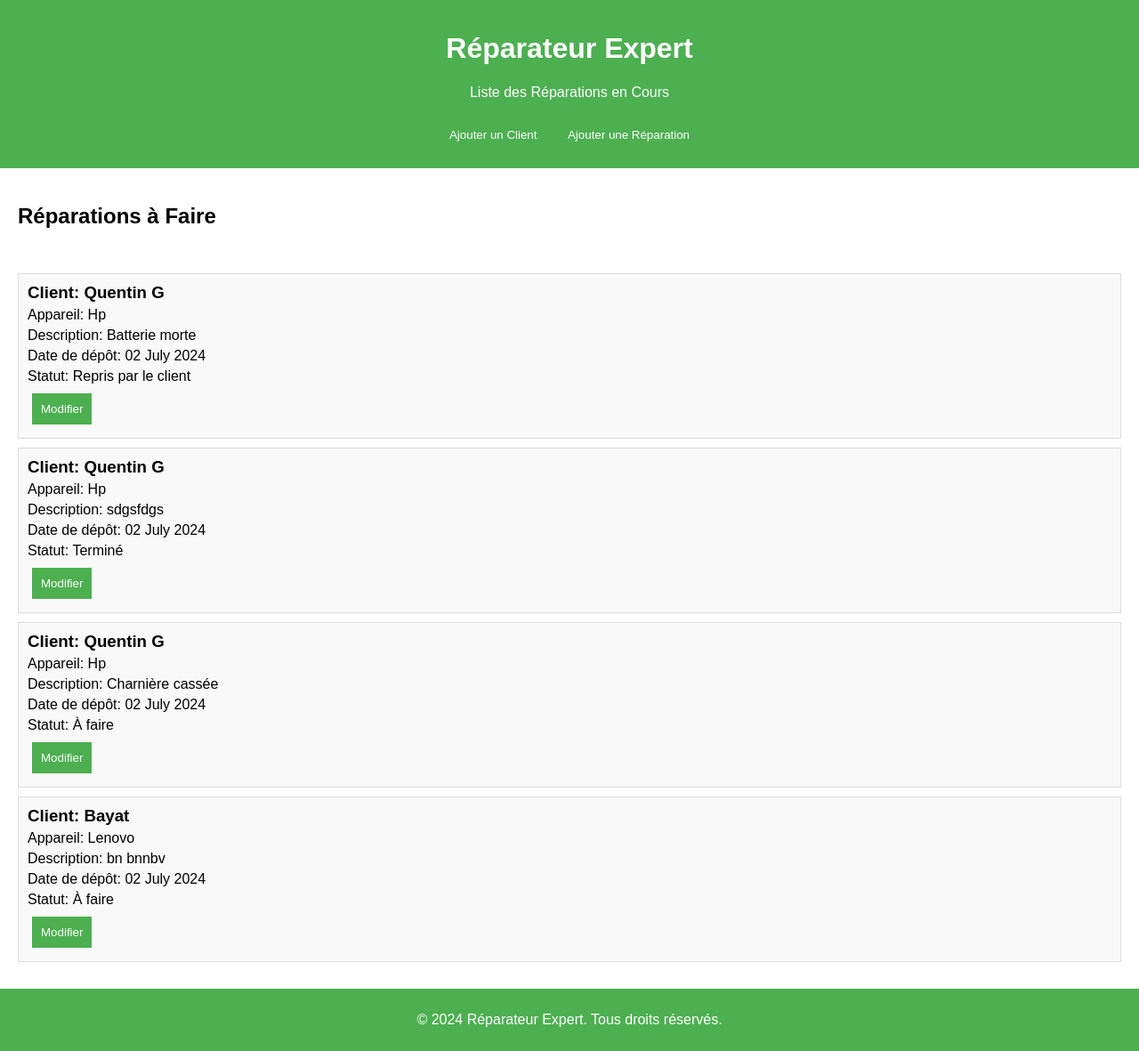
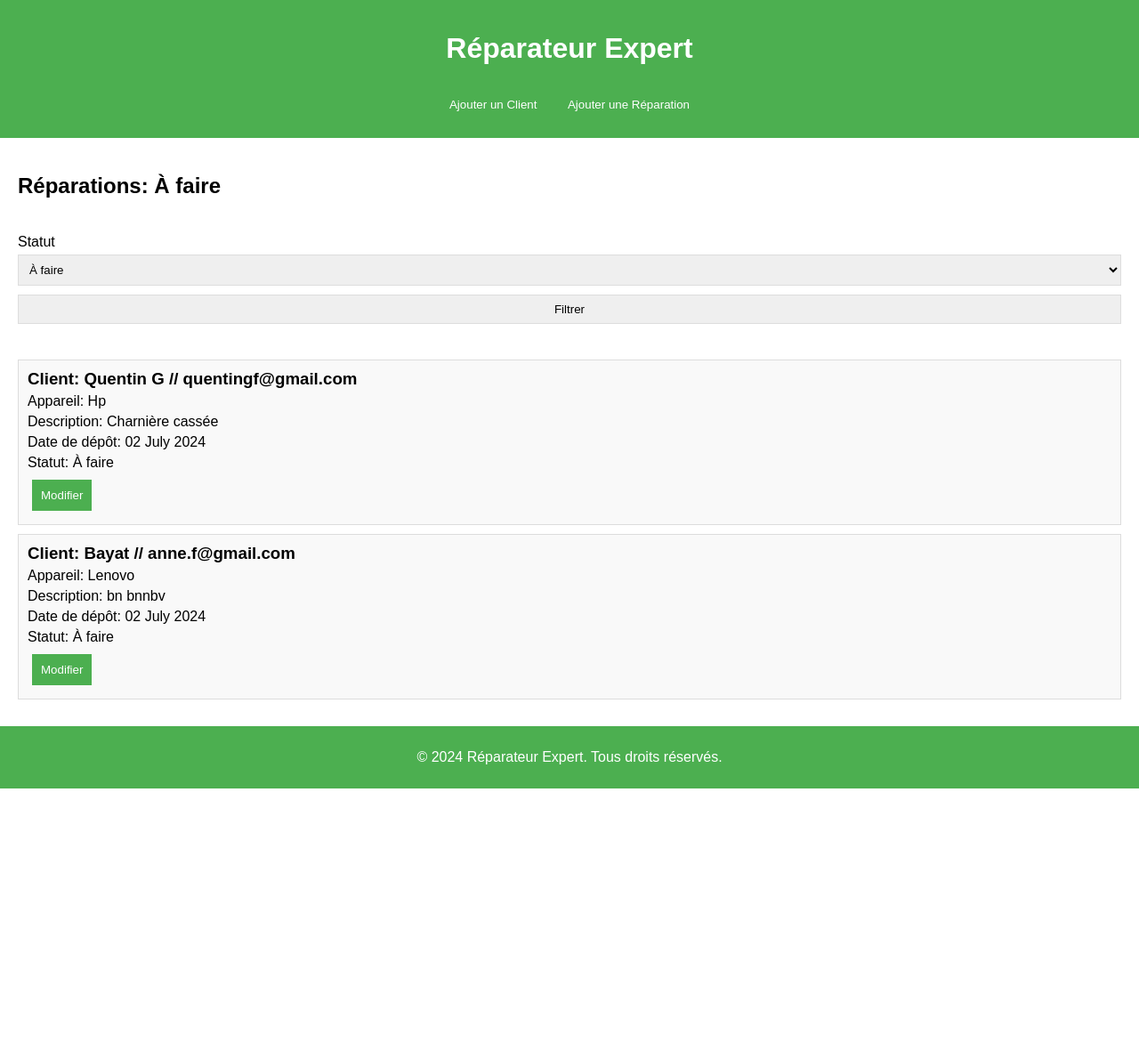
Before and after one commit to Quentin-Gehri/flaskProjectDiplome, a Flask app: page / in a window 1280 px wide. Shown: the whole page at 89% size. After the commit the page ends 886 px from the top, so only its background shows below. Run offline with Flask 3, Linux system fonts and the light colour scheme.

Commit message:
Ajout d'un email a la table client, ajout d'un formulaire pour filtrer les réparations par statuts, correction des messages d'erreur dans les formulaires, ajout du formulaire dans la vue.

```diff
--- a/app.py
+++ b/app.py
@@ -1,6 +1,6 @@
 from flask import Flask, render_template, request, redirect, url_for, flash, session
 from flask_wtf import CSRFProtect
-from form import ReparationForm, ClientForm, ReparationFormUpdate
+from form import ReparationForm, ClientForm, ReparationFormUpdate, FiltreReparationForm
 from model import db, Client, Reparation
 from datetime import timedelta
 
@@ -23,8 +23,22 @@ def make_session_permanent():
 
 @app.route('/')
 def index():
+    statut = session.pop('statut', 'À faire')
     return render_template('index.html', client_form=ClientForm(), reparation_form=ReparationForm(),
-                           reparations=Reparation.fetch_reparations(), reparation_form_update=ReparationFormUpdate())
+                           reparations=Reparation.fetch_reparations(statut=statut), filtre_form=FiltreReparationForm(),
+                           reparation_form_update=ReparationFormUpdate(), statut=statut)
+
+
+@app.route('/filtrer', methods=['POST'])
+def filtrer():
+    form = FiltreReparationForm()
+    if form.validate_on_submit():
+        session['statut'] = form.statuts.data
+    else:
+        for field, errors in form.errors.items():
+            for error in errors:
+                flash(error)
+    return redirect(url_for('index'))
 
 
 @app.route('/ajouter_client', methods=['POST'])
@@ -32,15 +46,16 @@ def ajouter_client():
     form = ClientForm()
     if form.validate_on_submit():
         client_nom = form.client_nom.data
-        if not client_nom:
-            flash('Le nom du client ne peut pas être vide', 'error')
-            return redirect(url_for('index'))
-        if Client.create_client(client_nom):
+        client_email = form.client_email.data
+        if Client.create_client(client_nom, client_email):
             flash('Client ajouté avec succès', 'success')
         else:
-            flash('Client existe déjà', 'error')
+            flash('Ce client existe déjà', 'error')
+        session['statut'] = form.statut_filtre.data
     else:
-        flash('Échec de validation du formulaire', 'error')
+        for field, errors in form.errors.items():
+            for error in errors:
+                flash(error)
     return redirect(url_for('index'))
 
 
@@ -49,18 +64,15 @@ def ajouter_reparation():
     form = ReparationForm()
     if form.validate_on_submit():
         client_id = form.clients.data
-        if not client_id:
-            flash('Le nom du client ne peut pas être vide', 'error')
-            return redirect(url_for('index'))
         appareil = form.appareil.data
         description = form.description.data
-        if not appareil or not description:
-            flash('L\'appareil et la description ne peuvent pas être vides', 'error')
-            return redirect(url_for('index'))
         Reparation.create_reparation(client_id, appareil, description)
         flash('Réparation ajoutée avec succès', 'success')
+        session['statut'] = form.statut_filtre.data
     else:
-        flash('Échec de validation du formulaire', 'error')
+        for field, errors in form.errors.items():
+            for error in errors:
+                flash(error)
     return redirect(url_for('index'))
 
 
@@ -73,12 +85,15 @@ def update_repair(reparation_id):
         statut = form.statut.data
         if Reparation.update_reparation(reparation_id, appareil, description, statut) is not None:
             flash('Réparation mise à jour avec succès', 'success')
-            return redirect(url_for('index'))
         else:
             flash('Échec de mise à jour de la réparation', 'error')
+        session['statut'] = form.statut_filtre.data
     else:
-        flash('Échec de validation du formulaire', 'error')
+        for field, errors in form.errors.items():
+            for error in errors:
+                flash(error)
     return redirect(url_for('index'))
+
 
 if __name__ == '__main__':
     db.create_all()
--- a/form.py
+++ b/form.py
@@ -1,37 +1,77 @@
 from flask_wtf import FlaskForm
-from wtforms import StringField, TextAreaField, SubmitField, SelectField
-from wtforms.validators import InputRequired, Length
+from wtforms import StringField, TextAreaField, SubmitField, SelectField, HiddenField
+from wtforms.validators import InputRequired, Email, ValidationError
 from model import Client
+
+CHOIX_STATUT = [
+    ('À faire', 'À faire'),
+    ('En cours', 'En cours'),
+    ('Terminé', 'Terminé'),
+    ('Repris par le client', 'Repris par le client')
+]
+
+
+def validate_statut(form, field):
+    if field.data not in [choice[0] for choice in CHOIX_STATUT]:
+        raise ValidationError('Statut invalide')
 
 
 class ClientForm(FlaskForm):
-    client_nom = StringField('Nom du Client', validators=[InputRequired(), Length(min=1, max=100)],
-                             render_kw={"placeholder": "Nom du Client"})
+    client_nom = StringField('Nom',
+                             validators=[
+                                 InputRequired(message="Le nom est obligatoire")
+                             ],
+                             render_kw={"placeholder": "Nom"})
+    client_email = StringField('Email',
+                               validators=[
+                                   InputRequired(message="Le mail est obligatoire"),
+                                   Email(message="Le mail est invalide")
+                               ],
+                               render_kw={"placeholder": "Email"})
+    statut_filtre = HiddenField(validators=[
+                                 InputRequired(message="Le statut est obligatoire."), validate_statut
+                             ],)
     submit = SubmitField("Ajouter")
 
 
 class ReparationForm(FlaskForm):
-    clients = SelectField('Client', validators=[InputRequired()], coerce=int)
-    appareil = StringField('Appareil', validators=[InputRequired(), Length(min=1, max=100)],
+    clients = SelectField('Client',
+                          validators=[InputRequired(message="Le client est obligatoire.")],
+                          coerce=int)
+    appareil = StringField('Appareil',
+                           validators=[
+                               InputRequired(message="L'appareil est obligatoire.")
+                           ],
                            render_kw={"placeholder": "Appareil"})
-    description = TextAreaField('Description', validators=[InputRequired(), Length(min=1, max=200)],
+    description = TextAreaField('Description',
+                                validators=[
+                                    InputRequired(message="La description est obligatoire.")
+                                ],
                                 render_kw={"placeholder": "Description"})
+    statut_filtre = HiddenField(validators=[
+                                 InputRequired(message="Le statut est obligatoire."), validate_statut
+                             ],)
     submit = SubmitField("Ajouter")
 
     def __init__(self, *args, **kwargs):
         super(ReparationForm, self).__init__(*args, **kwargs)
-        self.clients.choices = [(client.id, client.client_nom) for client in Client.query.all()]
+        self.clients.choices = [(client.id, client.client_email) for client in Client.query.all()]
 
 
 class ReparationFormUpdate(FlaskForm):
-    appareil = StringField('Appareil', validators=[InputRequired(), Length(min=1, max=100)],
+    appareil = StringField('Appareil', validators=[InputRequired(message="L'appareil est obligatoire.")],
                            render_kw={"placeholder": "Appareil"})
-    description = TextAreaField('Description', validators=[Length(max=200)],
+    description = TextAreaField('Description', validators=[InputRequired(message="La description est obligatoire.")],
                                 render_kw={"placeholder": "Description"})
-    statut = SelectField('Statut', choices=[
-        ('A faire', 'À faire'),
-        ('En cours', 'En cours'),
-        ('Terminé', 'Terminé'),
-        ('Repris par le client', 'Repris par le client')
-    ], validators=[InputRequired()])
+    statut = SelectField('Statut', choices=CHOIX_STATUT, validators=[
+        InputRequired(message="Le statut est obligatoire.")
+    ])
+    statut_filtre = HiddenField(validators=[
+                                 InputRequired(message="Le statut est obligatoire."), validate_statut
+                             ],)
     submit = SubmitField("Mettre à jour")
+
+
+class FiltreReparationForm(FlaskForm):
+    statuts = SelectField('Statut', choices=CHOIX_STATUT, validators=[InputRequired(message="Le statut est obligatoire.")])
+    submit = SubmitField("Filtrer")
--- a/templates/index.html
+++ b/templates/index.html
@@ -9,7 +9,6 @@
 <body>
     <header>
         <h1>Réparateur Expert</h1>
-        <p>Liste des Réparations en Cours</p>
         <button onclick="document.getElementById('addClientModal').style.display='block'">Ajouter un Client</button>
         <button onclick="document.getElementById('addRepairModal').style.display='block'">Ajouter une Réparation</button>
         {% with messages = get_flashed_messages(with_categories=true) %}
@@ -24,12 +23,22 @@
     </header>
 
     <div class="container">
-        <h2>Réparations à Faire</h2>
+        <h2>Réparations: {{ statut }} </h2>
+            <form action="{{ url_for('filtrer') }}" method="post">
+                {{ filtre_form.hidden_tag() }}
+                {{ filtre_form.statuts.label }}
+                    <select id="statuts" name="statuts" class="form-control">
+                        {% for choix_statut, libelle in filtre_form.statuts.choices %}
+                            <option value="{{ choix_statut }}" {% if statut == choix_statut %} selected {% endif %}>{{ libelle }}</option>
+                        {% endfor %}
+                    </select>
+                {{ filtre_form.submit }}
+            </form>
         <div class="repair-list-container">
             <ul class="repair-list">
                 {% for reparation in reparations %}
                 <li>
-                    <h3>Client: {{ reparation.client.client_nom }}</h3>
+                    <h3>Client: {{ reparation.client.client_nom }} // {{ reparation.client.client_email }}</h3>
                     <p>Appareil: {{ reparation.appareil }}</p>
                     <p>Description: {{ reparation.description }}</p>
                     <p>Date de dépôt: {{ reparation.date_depot.strftime('%d %B %Y') }}</p>
@@ -45,10 +54,12 @@
         <div class="modal-content">
             <span class="close" onclick="document.getElementById('addClientModal').style.display='none'">&times;</span>
             <h2>Ajouter un Client</h2>
-            <form action="/ajouter_client" method="post">
+            <form action="{{ url_for('ajouter_client') }}" method="post">
+                {{ client_form.statut_filtre(value=statut)}}
                 {{ client_form.hidden_tag() }}
                 {{ client_form.client_nom.label }} {{ client_form.client_nom }}
-                <button type="submit">Ajouter</button>
+                {{ client_form.client_email.label }} {{ client_form.client_email }}
+                {{ client_form.submit }}
             </form>
         </div>
     </div>
@@ -57,12 +68,13 @@
         <div class="modal-content">
             <span class="close" onclick="document.getElementById('addRepairModal').style.display='none'">&times;</span>
             <h2>Ajouter une Réparation</h2>
-            <form action="/ajouter_reparation" method="post">
+            <form action="{{ url_for('ajouter_reparation') }}" method="post">
+                {{ reparation_form.statut_filtre(value=statut)}}
                 {{ reparation_form.hidden_tag() }}
                 {{ reparation_form.clients.label }} {{ reparation_form.clients }}
                 {{ reparation_form.appareil.label }} {{ reparation_form.appareil }}
                 {{ reparation_form.description.label }} {{ reparation_form.description }}
-                <button type="submit">Ajouter</button>
+                {{ reparation_form.submit }}
             </form>
         </div>
     </div>
@@ -73,12 +85,20 @@
                 <span class="close" onclick="document.getElementById('editRepairModal{{ reparation.id }}').style.display='none'">
                     &times;</span>
                 <h2>Modifier Réparation</h2>
-                <form action="/update_repair/{{ reparation.id }}" method="post">
+                <form action="{{ url_for('update_repair', reparation_id=reparation.id) }}" method="post">
+                    {{ reparation_form_update.statut_filtre(value=statut)}}
                     {{ reparation_form_update.hidden_tag() }}
                     {{ reparation_form_update.appareil.label }} {{ reparation_form_update.appareil(value=reparation.appareil) }}
-                    {{ reparation_form_update.description.label }} {{ reparation_form_update.description(value=reparation.description) }}
-                    {{ reparation_form_update.statut.label }} {{ reparation_form_update.statut(value=reparation.statut) }}
-                    <button type="submit">Mettre à jour</button>
+                    {{ reparation_form_update.description.label }}
+                    <textarea id="description" name="description" class="form-control" placeholder="Description">{{ reparation.description }}
+                    </textarea>
+                    {{ reparation_form_update.statut.label }}
+                    <select id="statut" name="statut" class="form-control">
+                        {% for choix_statut, libelle in reparation_form_update.statut.choices %}
+                            <option value="{{ choix_statut }}" {% if reparation.statut == choix_statut %} selected {% endif %}>{{ libelle }}</option>
+                        {% endfor %}
+                    </select>
+                    {{ reparation_form_update.submit }}
                 </form>
             </div>
         </div>
```
Also changed, not shown: model.py (+8 -7 lines), instance/reparations.db.
